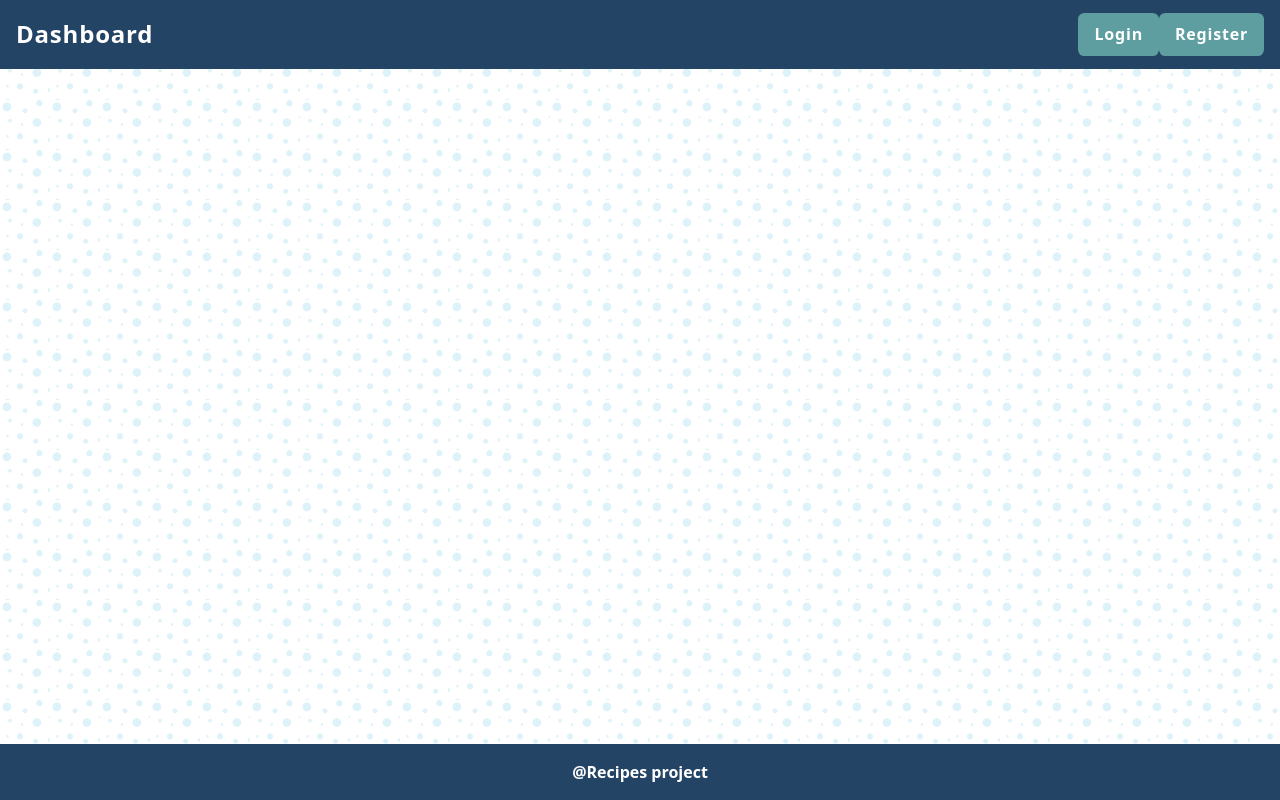
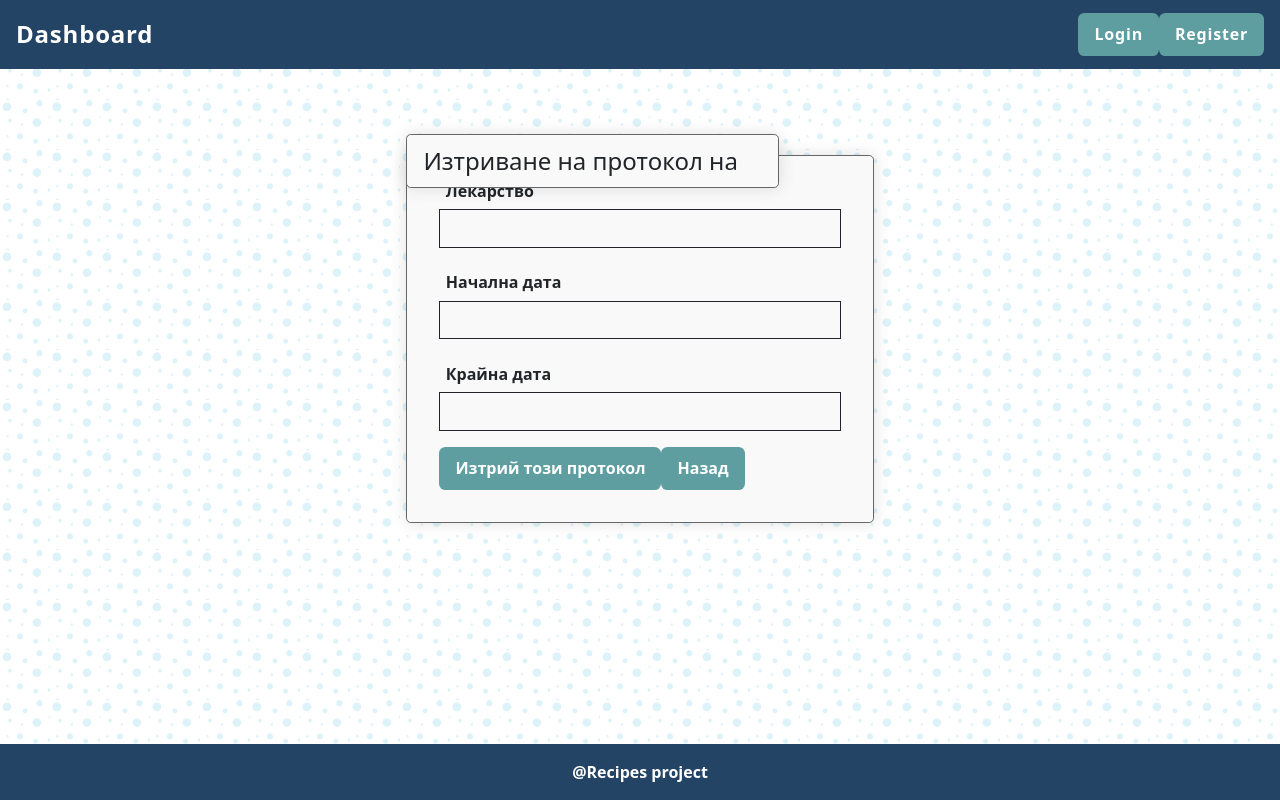
Before and after one commit to PoweRGbg/recipes, a React (Create React App) app: page /protocol/delete/1 in a window 1280 px wide. Built offline with nearby package versions, Linux system fonts and the light colour scheme; no server answers.

Commit message:
Deleting works

```diff
--- a/src/App.js
+++ b/src/App.js
@@ -11,6 +11,7 @@ import Create from './components/Create';
 import Edit from './components/Edit';
 import AddProtocol from './components/AddProtocoll';
 import EditProtocol from './components/EditProtocol';
+import DeleteProtocol from './components/DeleteProtocol';
 import Details from './components/Details';
 import ErrorBoundary from './components/Common/ErrorBoundary';
 import 'bootstrap/dist/css/bootstrap.min.css';
@@ -34,6 +35,7 @@ function App() {
               <Route path="/edit/:patientId" element={<Edit />} />
               <Route path="/add_protocol/:patientId" element={<AddProtocol />} />
               <Route path="/protocol/edit/:protocolId" element={<EditProtocol />} />
+              <Route path="/protocol/delete/:protocolId" element={<DeleteProtocol />} />
               <Route path="/details/:patientId" element={<Details />} />
             </Routes>
           </main>
--- a/src/components/Common/ConfirmDialog/ConfirmDialog.js
+++ b/src/components/Common/ConfirmDialog/ConfirmDialog.js
@@ -17,8 +17,8 @@ export default function ConfirmDialog ({
             </Modal.Body>
 
             <Modal.Footer>
-                <Button variant="secondary" onClick={onClose}>No</Button>
-                <Button variant="primary" onClick={onSave}>Yes</Button>
+                <Button variant="secondary" onClick={onClose}>Не</Button>
+                <Button variant="primary" onClick={onSave}>Да</Button>
             </Modal.Footer>
         </Modal>
     );
--- /dev/null
+++ b/src/components/DeleteProtocol/DeleteProtocol.js
@@ -0,0 +1,107 @@
+import { useState, useEffect } from 'react';
+import { useParams } from 'react-router-dom';
+import * as protocolService from '../../services/protocolService';
+import usePatientState from '../../hooks/usePatientState';
+import { Alert } from 'react-bootstrap';
+import { useNavigate } from 'react-router-dom';
+import { useAuthContext } from '../../contexts/AuthContext';
+import ConfirmDialog from '../Common/ConfirmDialog';
+
+
+const DeleteProtocol = () => {
+    const { user } = useAuthContext();
+    const { protocolId } = useParams();
+    const [errors, setErrors] = useState({name: false})
+    const [patient, setPatient] = useState();
+    const [showDeleteDialog, setShowDeleteDialog] = useState(false);
+
+    const navigate = useNavigate();
+    const [protocol, setProtocol] = useState();
+
+    useEffect(() => {
+        console.log(protocolId);
+        protocolService.getOne(protocolId)
+            .then(result => {
+                console.log(result);
+                setProtocol(result);
+            })
+            .catch(err => {
+                console.log(err);
+            })
+    }, []);
+
+    Date.prototype.ddmmyyyy = function() {
+        var mm = this.getMonth() + 1; // getMonth() is zero-based
+        var dd = this.getDate();
+
+        return [(dd>9 ? '' : '0') + dd,
+        (mm>9 ? '' : '0') + mm,
+        this.getFullYear()
+
+    ].join('-');
+};
+const today = new Date().ddmmyyyy();
+
+    const DeleteProtocolHandler = (e) => {
+        e.preventDefault();
+
+        console.log('Deleting protocol '+protocol.medication);
+
+        protocolService.remove(protocolId, user.accessToken)
+            .then(result => {
+                navigate(`/details/${protocol.patientId}`);
+            })
+
+
+    }
+
+    const deleteClickHandler = (e) => {
+        e.preventDefault();
+        console.log(process.env.NODE_ENV);
+        setShowDeleteDialog(true);
+    }
+
+    const backClickHandler = (e) =>{
+        e.preventDefault();
+        navigate(`/details/${protocol.patientId}`);
+    }
+
+    return (
+        <>
+        <ConfirmDialog text={`Сигурни ли сте, че искате да изтриете ${protocol != undefined?protocol.medication:""}?`} show={showDeleteDialog} onClose={() => setShowDeleteDialog(false)} onSave={DeleteProtocolHandler} />
+        <section id="edit-page" className="edit">
+            <form id="edit-form" method="POST" onSubmit="">
+                <fieldset>
+                    <legend>Изтриване на протокол на {protocol != undefined?protocol.patientName:""}</legend>
+                    <p className="field">
+                        <label htmlFor="name">Лекарство</label>
+                        <span className="input" style={{borderColor: errors.name ? 'red' : 'inherit'}}>
+                            <input type="text" name="medication" id="medication"  defaultValue={protocol != undefined?protocol.medication:""}/>
+                        </span>
+                        <Alert variant="danger" show={errors.name}>{errors.name}</Alert>
+                    </p>
+                    <p className="field">
+                        <label htmlFor="description">Начална дата</label>
+                        <span className="input">
+                            <input name="start" id="start" defaultValue={protocol != undefined?new Date(protocol.startDate).ddmmyyyy():""}/>
+                        </span>
+                    </p>
+                    <p className="field">
+                        <label htmlFor="validity">Крайна дата </label>
+                        <span className="input">
+                            <input name="endDate" id="endDate"  defaultValue={protocol != undefined?new Date(protocol.endDate).ddmmyyyy():""}/>
+                        </span>
+                    </p>
+                    {protocol != undefined?<input type="hidden" name='patientID' value={protocol.patientId}></input>:""}
+                    {protocol != undefined?<input type="hidden" name='patientName' value={protocol.patientName}></input>:""}
+                    <a className="button" href="#" onClick={deleteClickHandler}>Изтрий този протокол</a>
+                    <a className="button" href="#" onClick={backClickHandler}>Назад</a>
+
+                </fieldset>
+            </form>
+        </section>
+        </>
+    );
+}
+
+export default DeleteProtocol;
--- /dev/null
+++ b/src/components/DeleteProtocol/index.js
@@ -0,0 +1 @@
+export { default } from './DeleteProtocol';
--- a/src/components/Details/Details.js
+++ b/src/components/Details/Details.js
@@ -78,7 +78,7 @@ const Details = () => {
 
     return (
         <>
-            <ConfirmDialog show={showDeleteDialog} onClose={() => setShowDeleteDialog(false)} onSave={deleteHandler} />
+            <ConfirmDialog text={`Сигурни ли сте, че искате да изтриете ${patient.name}?`} show={showDeleteDialog} onClose={() => setShowDeleteDialog(false)} onSave={deleteHandler} />
             <section id="details-page" className="details">
                 <div className="patient-information">
                     <h3>Име: {patient.name}</h3>
@@ -93,7 +93,7 @@ const Details = () => {
                                     <a href={`/protocol/edit/${x._id}`}>
                                     <img className="protocolIcons" src="/images/icons/gui_edit_icon_157165.png" alt="Редактирай протокол"></img>
                                     </a>
-                                    <a href={`/protocol/edit/${x._id}`}>
+                                    <a href={`/protocol/delete/${x._id}`}>
                                     <img className="protocolIcons" src="/images/icons/gui_delete_no_icon_157196.png" alt="Премахни протокол"></img>
                                     </a>
                                 </li>
```
